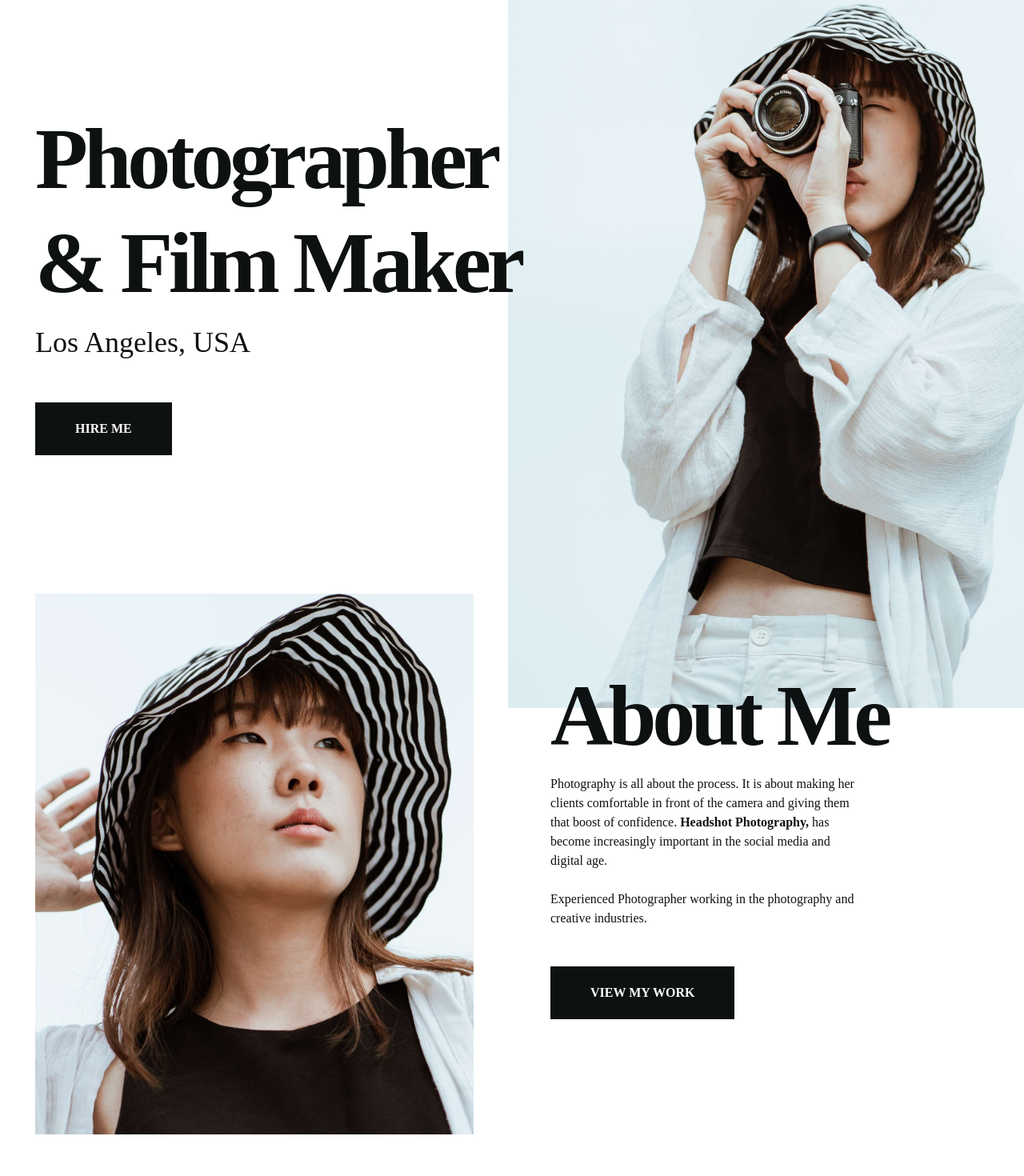
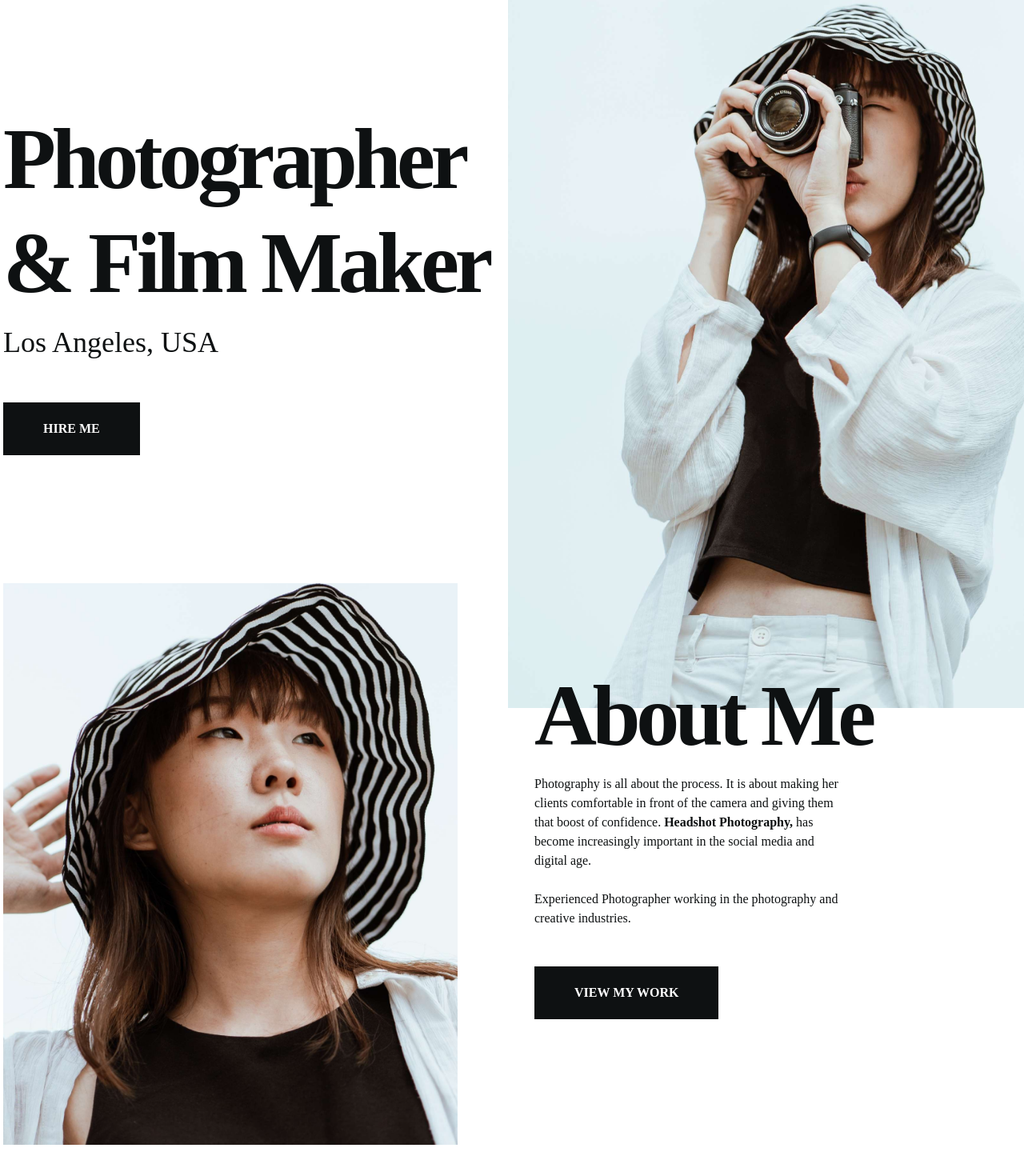
Before and after one commit to AdhurimBerisha/ShotByBane---Photography-Portfolio, a React (Vite) app: page / in a window 1280 px wide. Shown: the part 152-1622 px from the top of the page at 80% size. Built offline with nearby package versions, Linux system fonts and the light colour scheme.

Commit message:
Styling change

```diff
--- a/src/pages/About.tsx
+++ b/src/pages/About.tsx
@@ -9,7 +9,7 @@ const About = () => {
   const scrollToSection = (sectionId: string) => {
     const element = document.getElementById(sectionId);
     if (element) {
-      element.scrollIntoView({ behavior: 'smooth' });
+      element.scrollIntoView({ behavior: "smooth" });
     }
   };
 
@@ -20,7 +20,7 @@ const About = () => {
       animate={{ opacity: 1, y: 0 }}
       exit={{ opacity: 0, y: "100%" }}
       transition={transition1}
-      className="section"
+      className="section "
     >
       <div
         onMouseEnter={mouseEnterHandler}
@@ -28,7 +28,7 @@ const About = () => {
         className="container mx-auto h-full relative"
       >
         {/* text & img wrapper */}
-        <div className="flex flex-col lg:flex-row h-full items-center justify-center gap-x-24 text-center lg:text-left lg:pt-16">
+        <div className="flex flex-col lg:flex-row h-full items-center justify-center gap-x-24 text-center lg:text-left -ml-10 lg:pt-16">
           {/* image */}
           <div className="flex-1 max-h-96 lg:max-h-max order-2 lg:order-none overflow-hidden">
             <img src="/images/about/woman.png" alt="" />
@@ -54,7 +54,7 @@ const About = () => {
               industries.
             </p>
             <button
-              onClick={() => scrollToSection('portfolio')}
+              onClick={() => scrollToSection("portfolio")}
               className="btn"
             >
               View my work
--- a/src/pages/Home.tsx
+++ b/src/pages/Home.tsx
@@ -9,7 +9,7 @@ const Home = () => {
   const scrollToSection = (sectionId: string) => {
     const element = document.getElementById(sectionId);
     if (element) {
-      element.scrollIntoView({ behavior: 'smooth' });
+      element.scrollIntoView({ behavior: "smooth" });
     }
   };
 
@@ -24,7 +24,7 @@ const Home = () => {
     >
       <div className="container mx-auto h-full relative">
         {/* text & img wrapper */}
-        <div className="flex flex-col justify-center">
+        <div className="flex flex-col justify-center ">
           {/* text */}
           <motion.div
             initial={{ opacity: 0, y: "-50%" }}
@@ -33,16 +33,16 @@ const Home = () => {
             transition={transition1}
             onMouseEnter={mouseEnterHandler}
             onMouseLeave={mouseLeaveHandler}
-            className="w-full pt-36 pb-14 lg:pt-0 lg:pb-0 lg:w-auto z-10 lg:absolute flex flex-col justify-center items-center lg:items-start"
+            className="w-full -ml-10 pt-36 pb-14 lg:pt-0 lg:pb-0 lg:w-auto z-10  lg:absolute flex flex-col justify-center items-center lg:items-start"
           >
-            <h1 className="h1">
+            <h1 className="h1 ">
               photographer <br /> & film maker
             </h1>
             <p className="text-[26px] lg:text-[36px] font-primary mb-4 lg:mb-12">
               Los Angeles, USA
             </p>
             <button
-              onClick={() => scrollToSection('contact')}
+              onClick={() => scrollToSection("contact")}
               className="btn mb-[30px]"
             >
               hire me
```
